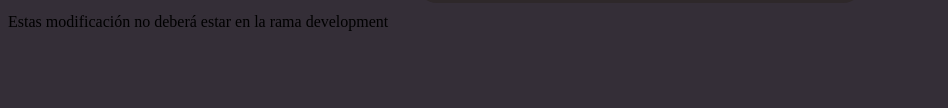
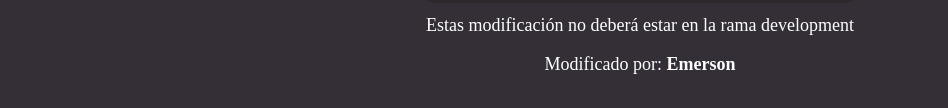
Before and after one commit to emersonxinay/git_landing_dia2_mejorado, a plain HTML site: page index.html in a window 1280 px wide. Shown: the part 562-670 px from the top of the page, without its empty margins (0-948 px from the left). Drawn offline with nearby package versions, Linux system fonts and the light colour scheme.

Commit message:
cambios de footer

```diff
--- a/index.html
+++ b/index.html
@@ -1,5 +1,6 @@
 <!DOCTYPE html>
 <html lang="en">
+
 <head>
   <meta charset="UTF-8">
   <meta name="viewport" content="width=device-width, initial-scale=1.0">
@@ -8,6 +9,7 @@
   <link rel="stylesheet" href="style.css">
   <link href="https://fonts.googleapis.com/css?family=Open+Sans|Space+Mono" rel="stylesheet">
 </head>
+
 <body>
   <div class="container">
     <h1>Ir a Github</h1>
@@ -20,6 +22,8 @@
   </div>
   <footer>
     <p>Estas modificación no deberá estar en la rama development</p>
+    <p>Modificado por: <a href="http://emersonespinoza.com" target="_blank">Emerson</a> </p>
   </footer>
 </body>
+
 </html>
--- a/style.css
+++ b/style.css
@@ -57,3 +57,14 @@ form {
   box-shadow: none;
   top: 6px;
 }
+footer p {
+  text-align: center;
+  font-size: 18px;
+  color: #fff;
+}
+footer p a {
+  list-style: none;
+  text-decoration: none;
+  color: #fff;
+  font-weight: 800;
+}
```
Also changed, not shown: 1 other file.
